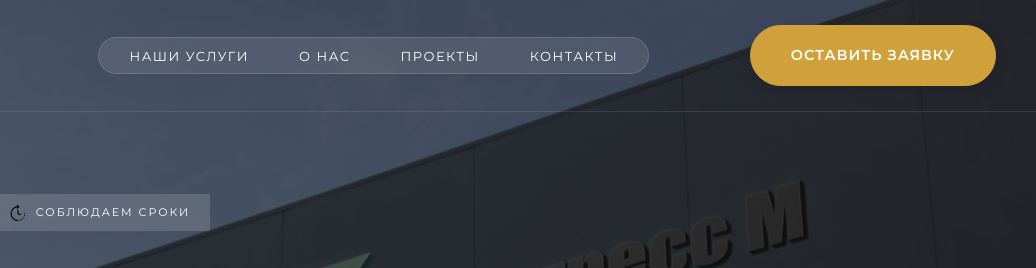
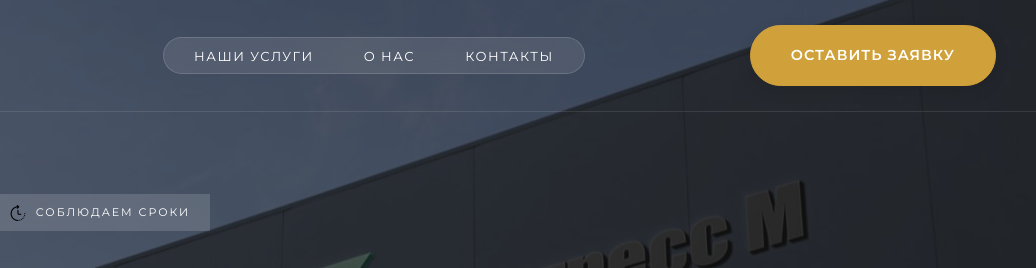
Before and after one commit to blesswrld/progress-m, a website built with Vite: page index.html in a window 1280 px wide. Shown: the top 268 px of the page, 244-1280 px from the left. Built offline with nearby package versions, Linux system fonts and the light colour scheme; some packages are replaced by stand-ins of ours; what just-validate would draw is missing.

Commit message:
change nav

```diff
--- a/index.html
+++ b/index.html
@@ -20,7 +20,7 @@
                     <ul>
                         <li><a href="#services">Наши услуги</a></li>
                         <li><a href="#about">О нас</a></li>
-                        <li><a href="#portfolio">Проекты</a></li>
+                        <!-- <li><a href="#portfolio">Проекты</a></li> -->
                         <li><a href="#contacts">Контакты</a></li>
                     </ul>
                 </nav>
@@ -42,7 +42,7 @@
             <ul>
                 <li><a href="#services">Наши услуги</a></li>
                 <li><a href="#about">О нас</a></li>
-                <li><a href="#portfolio">Проекты</a></li>
+                <!-- <li><a href="#portfolio">Проекты</a></li> -->
                 <li><a href="#contacts">Контакты</a></li>
                 <li>
                     <a href="tel:+79651766666" class="mobile-nav__phone"
```
